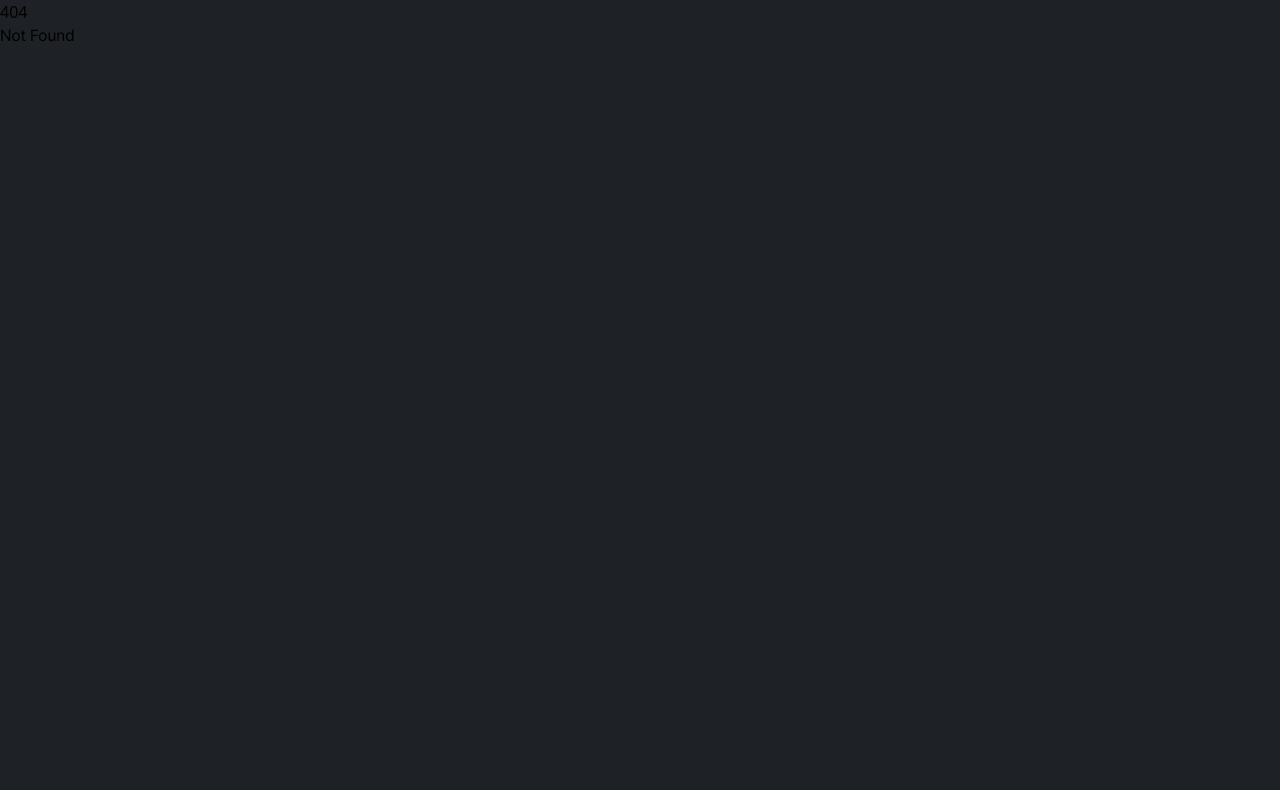
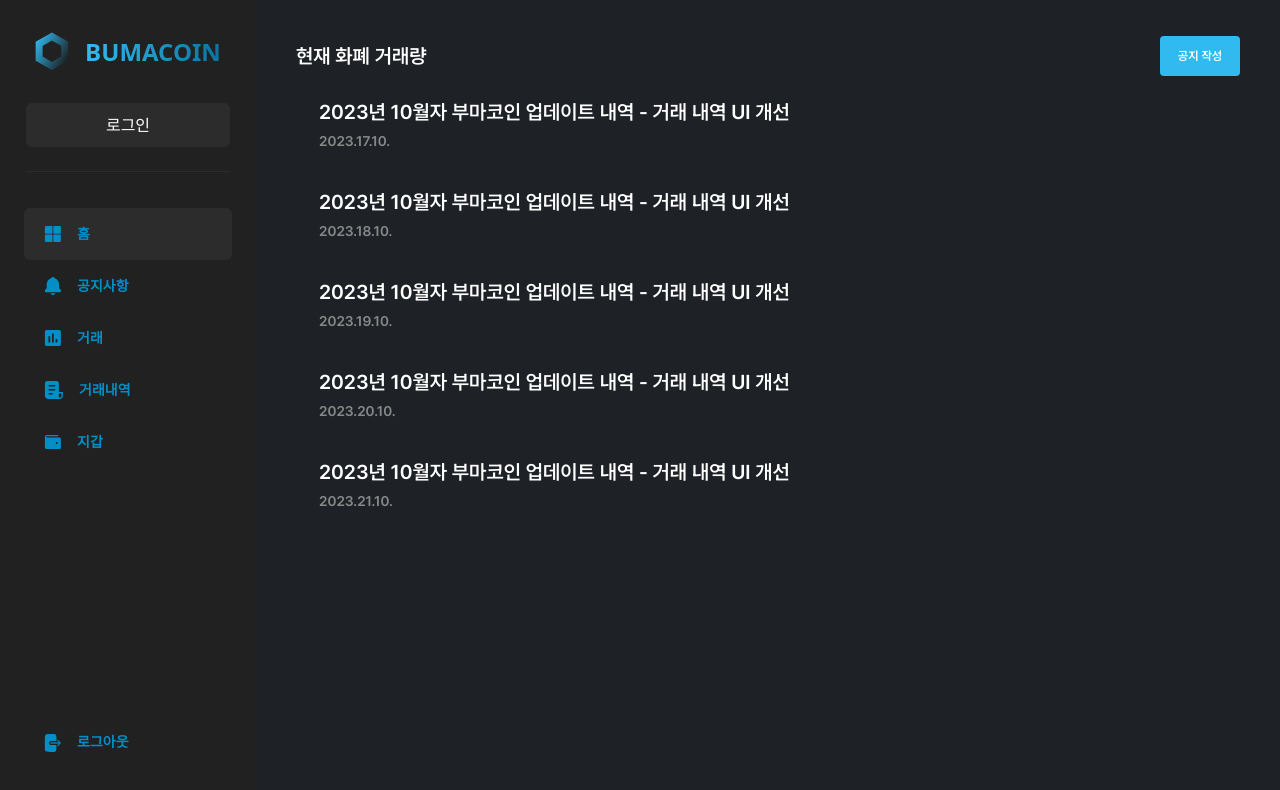
Before and after one commit to Team-PURINA/client, a SvelteKit app: page /notice in a window 1280 px wide. Before the commit this address had no page. Shown: the top 790 px of the page. Built offline with nearby package versions, Linux system fonts and the light colour scheme.

Commit message:
feat : 공지사항

```diff
--- a/package.json
+++ b/package.json
@@ -33,6 +33,7 @@
 	"dependencies": {
 		"autoprefixer": "^10.4.16",
 		"classnames": "^2.3.2",
+		"date-fns": "^2.30.0",
 		"postcss": "^8.4.30",
 		"sass": "^1.68.0",
 		"scss": "^0.2.4",
--- a/src/components/Aside/Aside.svelte
+++ b/src/components/Aside/Aside.svelte
@@ -5,7 +5,9 @@
 	import AsideList from './AsideList.svelte';
 </script>
 
-<div class=" bg-[#212121] w-64 h-full py-2 flex flex-col items-center gap-3 overflow-scroll">
+<div
+	class=" bg-[#212121] w-64 h-full py-2 flex flex-col items-center gap-3 overflow-scroll shrink-0"
+>
 	<div class=" flex flex-col gap-8 py-6 border-b-[1px] border-b-solid border-b-[#2C2C2C]">
 		<AsideHead />
 		<a
--- /dev/null
+++ b/src/components/NoticeItem/NoticeItem.svelte
@@ -0,0 +1,18 @@
+<script lang="ts">
+	import { format } from 'date-fns';
+
+	export let id: number;
+	export let title: string;
+	export let date: string;
+</script>
+
+<a href="/notice/{id}" class="w-full">
+	<div class="w-full h-fit px-[1.4375rem] pt-[1.3125rem] pb-3.5 cursor-pointer">
+		<p class="mb-1 text-white text-xl leading-normal not-italic font-semibold">
+			{title}
+		</p>
+		<p class="text-[#888] text-sm leading-normal not-italic font-semibold">
+			{format(new Date(date), 'yyyy.dd.MM.')}
+		</p>
+	</div>
+</a>
--- /dev/null
+++ b/src/components/NoticeList/NoticeList.svelte
@@ -0,0 +1,35 @@
+<script lang="ts">
+	import NoticeItem from '../NoticeItem/NoticeItem.svelte';
+
+	const NOTICE_LIST = [
+		{
+			id: 1,
+			title: '2023년 10월자 부마코인 업데이트 내역 - 거래 내역 UI 개선',
+			date: '2023-10-17'
+		},
+		{
+			id: 2,
+			title: '2023년 10월자 부마코인 업데이트 내역 - 거래 내역 UI 개선',
+			date: '2023-10-18'
+		},
+		{
+			id: 3,
+			title: '2023년 10월자 부마코인 업데이트 내역 - 거래 내역 UI 개선',
+			date: '2023-10-19'
+		},
+		{
+			id: 4,
+			title: '2023년 10월자 부마코인 업데이트 내역 - 거래 내역 UI 개선',
+			date: '2023-10-20'
+		},
+		{
+			id: 5,
+			title: '2023년 10월자 부마코인 업데이트 내역 - 거래 내역 UI 개선',
+			date: '2023-10-21'
+		}
+	];
+</script>
+
+{#each NOTICE_LIST as { id, title, date } (id)}
+	<NoticeItem {id} {title} {date} />
+{/each}
--- /dev/null
+++ b/src/routes/notice/+page.svelte
@@ -0,0 +1,19 @@
+<script>
+	import AppLayout from '@/components/AppLayout/AppLayout.svelte';
+	import NoticeList from '@/components/NoticeList/NoticeList.svelte';
+</script>
+
+<AppLayout>
+	<div class="w-full h-full py-9 px-10">
+		<div class="flex items-center justify-between w-full">
+			<p class="text-white text-xl leading-normal not-italic font-semibold">현재 화폐 거래량</p>
+			<a
+				href="/notice/post"
+				class="w-20 h-10 rounded bg-[#30BAEF] flex items-center justify-center text-xs font-semibold font-['Pretendard'] leading-normal not-italic text-white shrink-0"
+			>
+				공지 작성
+			</a>
+		</div>
+		<NoticeList />
+	</div>
+</AppLayout>
```
Also changed, not shown: 1 other file (tests, documents, lock files or other folders).
